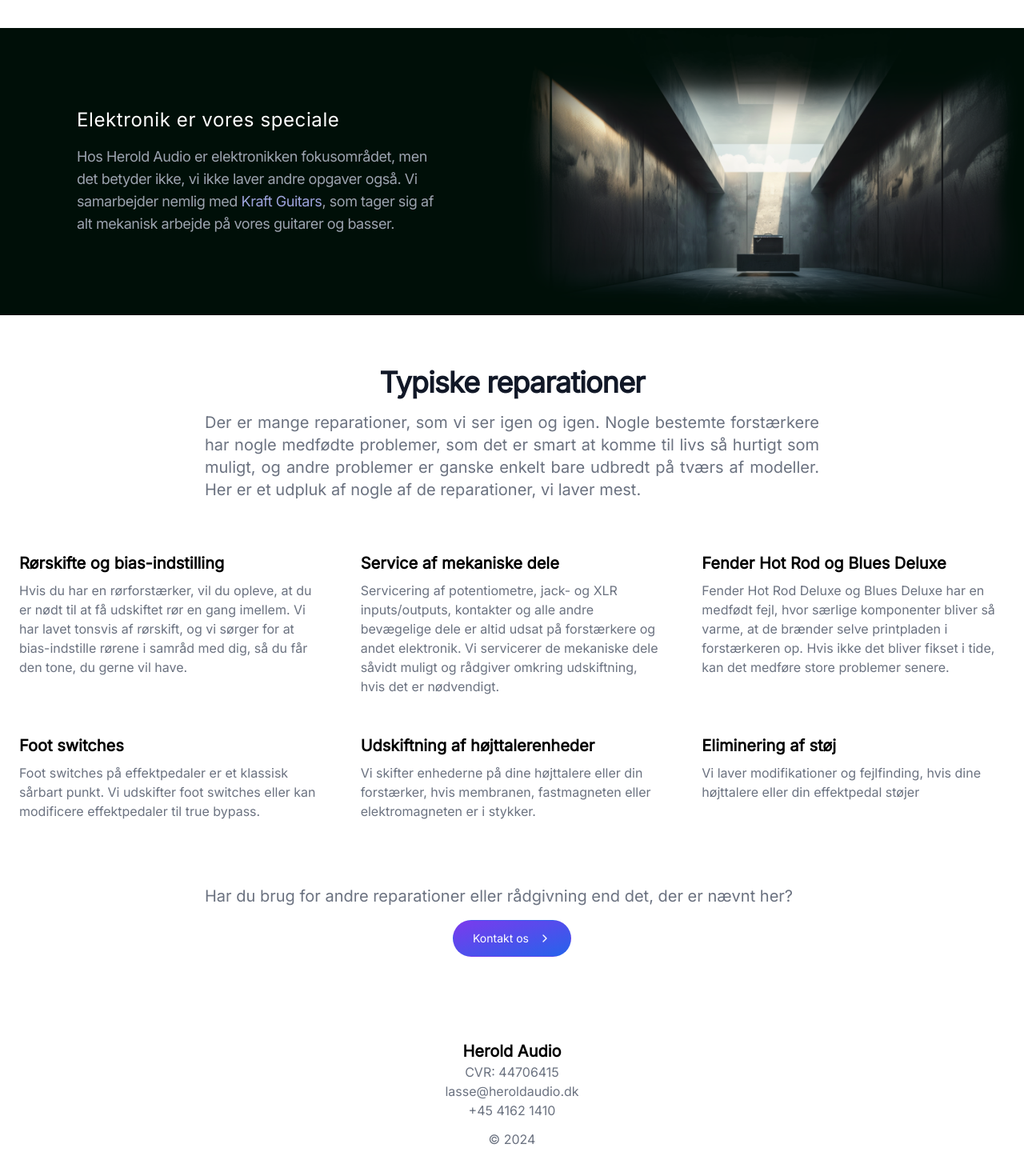
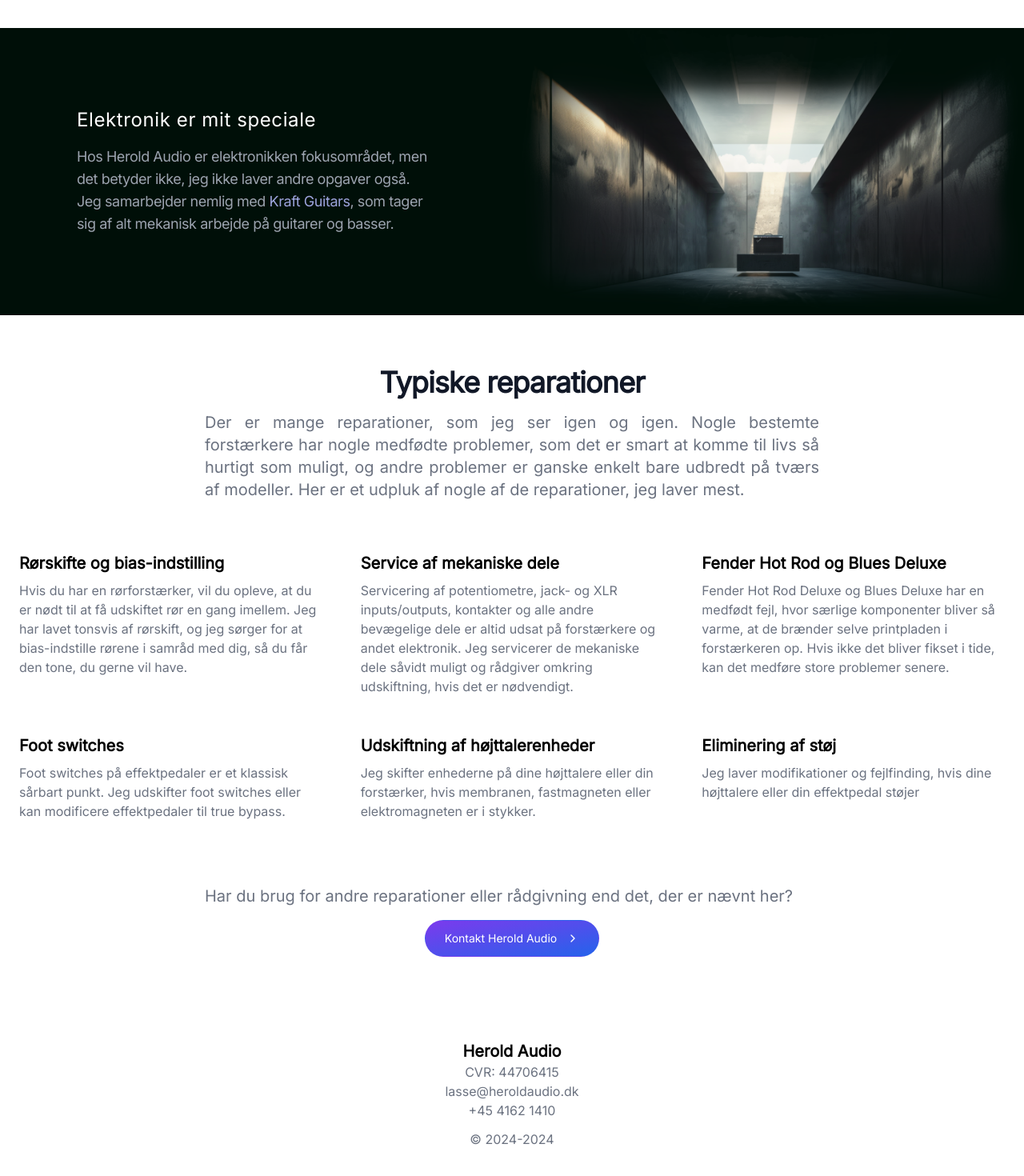
Before and after one commit to LasseKrarup/heroldaudio, a Nuxt app: page / in a window 1280 px wide. Shown: the part 1187-2657 px from the top of the page at 80% size. Built offline with nearby package versions, Linux system fonts and the light colour scheme.

Commit message:
Remove artificial "plurals" when talking about the business

```diff
--- a/components/Footer.vue
+++ b/components/Footer.vue
@@ -17,7 +17,7 @@
       <!-- End Col -->
 
       <div class="mt-3">
-        <p class="text-gray-500">© {{ new Date().getFullYear() }}</p>
+        <p class="text-gray-500">© 2024-{{ new Date().getFullYear() }}</p>
       </div>
 
       <!-- Social Brands -->
--- a/components/TypiskeReparationer.vue
+++ b/components/TypiskeReparationer.vue
@@ -8,11 +8,11 @@
           Typiske reparationer
         </h2>
         <p class="text-gray-500 sm:text-xl dark:text-gray-400 text-justify">
-          Der er mange reparationer, som vi ser igen og igen. Nogle bestemte
+          Der er mange reparationer, som jeg ser igen og igen. Nogle bestemte
           forstærkere har nogle medfødte problemer, som det er smart at komme
           til livs så hurtigt som muligt, og andre problemer er ganske enkelt
           bare udbredt på tværs af modeller. Her er et udpluk af nogle af de
-          reparationer, vi laver mest.
+          reparationer, jeg laver mest.
         </p>
       </div>
       <div
@@ -24,8 +24,8 @@
           </h3>
           <p class="text-gray-500 dark:text-gray-400">
             Hvis du har en rørforstærker, vil du opleve, at du er nødt til at få
-            udskiftet rør en gang imellem. Vi har lavet tonsvis af rørskift, og
-            vi sørger for at bias-indstille rørene i samråd med dig, så du får
+            udskiftet rør en gang imellem. Jeg har lavet tonsvis af rørskift, og
+            jeg sørger for at bias-indstille rørene i samråd med dig, så du får
             den tone, du gerne vil have.
           </p>
         </div>
@@ -36,7 +36,7 @@
           <p class="text-gray-500 dark:text-gray-400">
             Servicering af potentiometre, jack- og XLR inputs/outputs, kontakter
             og alle andre bevægelige dele er altid udsat på forstærkere og andet
-            elektronik. Vi servicerer de mekaniske dele såvidt muligt og
+            elektronik. Jeg servicerer de mekaniske dele såvidt muligt og
             rådgiver omkring udskiftning, hvis det er nødvendigt.
           </p>
         </div>
@@ -54,7 +54,7 @@
         <div>
           <h3 class="mb-2 text-xl font-bold dark:text-white">Foot switches</h3>
           <p class="text-gray-500 dark:text-gray-400">
-            Foot switches på effektpedaler er et klassisk sårbart punkt. Vi
+            Foot switches på effektpedaler er et klassisk sårbart punkt. Jeg
             udskifter foot switches eller kan modificere effektpedaler til true
             bypass.
           </p>
@@ -64,7 +64,7 @@
             Udskiftning af højttalerenheder
           </h3>
           <p class="text-gray-500 dark:text-gray-400">
-            Vi skifter enhederne på dine højttalere eller din forstærker, hvis
+            Jeg skifter enhederne på dine højttalere eller din forstærker, hvis
             membranen, fastmagneten eller elektromagneten er i stykker.
           </p>
         </div>
@@ -73,7 +73,7 @@
             Eliminering af støj
           </h3>
           <p class="text-gray-500 dark:text-gray-400">
-            Vi laver modifikationer og fejlfinding, hvis dine højttalere eller
+            Jeg laver modifikationer og fejlfinding, hvis dine højttalere eller
             din effektpedal støjer
           </p>
         </div>
@@ -90,7 +90,7 @@
             class="transition-shadow inline-flex justify-center items-center gap-x-3 text-center bg-gradient-to-tl from-blue-600 to-violet-600 shadow-lg shadow-transparent hover:shadow-blue-700/50 border border-transparent text-white text-sm font-medium rounded-full focus:outline-none focus:ring-2 focus:ring-blue-600 focus:ring-offset-2 focus:ring-offset-white py-3 px-6 dark:focus:ring-offset-gray-800"
             to="/kontakt"
           >
-            Kontakt os
+            Kontakt Herold Audio
             <svg
               class="flex-shrink-0 size-4"
               xmlns="http://www.w3.org/2000/svg"
--- a/pages/about.vue
+++ b/pages/about.vue
@@ -3,8 +3,9 @@
     <div class="gap-16 items-center py-8 px-4 m-auto max-w-screen-xl lg:grid lg:grid-cols-2 lg:py-16 lg:px-6">
         <div class="font-light text-gray-500 sm:text-lg dark:text-gray-400">
             <h2 class="mb-4 text-4xl tracking-tight font-extrabold text-gray-900 dark:text-white">Af profesionelle musikere - både for profesionelle og hobbyister</h2>
-            <p class="mb-4">Hos Herold Audio er det først og fremmest musik, der er kerneværdien. Virksomheden er stiftet af professionel musiker Lasse Herold Krarup, der er uddannet fra Det Jyske Musikkonservatorium og har en baggrund som elektronikingeniør. Det er altså ikke <em>bare</em> en tekniker, der servicerer dit grej - det er én, der ved præcis, hvor vigtigt det er, at dit udstyr er pålideligt, og hvad det bliver udsat for i tour-bussen.</p>
+            <p class="mb-4">Hos Herold Audio er det først og fremmest musik, der er kerneværdien. Virksomheden er stiftet af professionel musiker Lasse Herold Krarup, der er uddannet fra Det Jyske Musikkonservatorium. Det er altså ikke <em>bare</em> en tekniker, der servicerer dit grej - det er én, der ved præcis, hvor vigtigt det er, at dit udstyr er pålideligt, og hvad det bliver udsat for i tour-bussen.</p>
             <p class="mb-4">Udover at være professionel musiker, har jeg over 5 års erfaring som freelancer og konsulent inden for feltet, hvor jeg blandt andet har brugt mange timer i værkstedet hos min partner in crime Jacob Kraft fra <NuxtLink to="https://www.kraftguitars.dk" class="text-vista">Kraft Guitars</NuxtLink>.</p>
+            <p class="mb-4">Min tekniske faglighed stammer fra min uddannelse som elektronikingeniør, hvor jeg blandt andet har haft min ingeniørpraktik hos legendariske TC Electronic.</p>
             <p class="mb-4"></p>
         </div>
         <div class="grid grid-cols-2 gap-4 mt-8">
--- a/pages/index.vue
+++ b/pages/index.vue
@@ -6,8 +6,8 @@
     <section class="bg-night">
       <div class="grid md:grid-cols-2 place-content-between container mx-auto">
         <div class="my-auto md:px-24 px-4 py-4">
-          <h2 class="font-light tracking-wide text-white md:text-2xl text-lg mb-4">Elektronik er vores speciale</h2>
-          <p class="font-light tracking-tight text-gray-400 md:text-lg text-base">Hos Herold Audio er elektronikken fokusområdet, men det betyder ikke, vi ikke laver andre opgaver også. Vi samarbejder nemlig med <NuxtLink to="https://www.kraftguitars.dk" class="text-vista">Kraft Guitars</NuxtLink>, som tager sig af alt mekanisk arbejde på vores guitarer og basser.</p>
+          <h2 class="font-light tracking-wide text-white md:text-2xl text-lg mb-4">Elektronik er mit speciale</h2>
+          <p class="font-light tracking-tight text-gray-400 md:text-lg text-base">Hos Herold Audio er elektronikken fokusområdet, men det betyder ikke, jeg ikke laver andre opgaver også. Jeg samarbejder nemlig med <NuxtLink to="https://www.kraftguitars.dk" class="text-vista">Kraft Guitars</NuxtLink>, som tager sig af alt mekanisk arbejde på guitarer og basser.</p>
         </div>
         <div>
           <NuxtImg src="/assets/amp_background.png" alt="Floating guitar amplifier" />
--- a/pages/priser.vue
+++ b/pages/priser.vue
@@ -5,7 +5,7 @@
     <!-- Title -->
     <div class="max-w-2xl mx-auto text-center mb-10 lg:mb-14 ">
       <h2 class="text-2xl font-bold md:text-4xl md:leading-tight dark:text-white">Prisoversigt</h2>
-      <p class="mt-1 text-gray-600 dark:text-gray-400">Det er ofte meget svært at prissætte arbejde på elektroniske apparater, især hvis der er tale om tilbagevendende problemer. Priserne herunder er derfor kun vejledende og uden reservedele. Vi vil altid prøve at nærme os en pris sammen med dig.</p>
+      <p class="mt-1 text-gray-600 dark:text-gray-400">Det er ofte meget svært at prissætte arbejde på elektroniske apparater, især hvis der er tale om tilbagevendende problemer. Priserne herunder er derfor kun vejledende og uden reservedele. Jeg vil altid prøve at nærme mig en pris sammen med dig.</p>
     </div>
     <!-- End Title -->
     <!-- Grid -->
```
